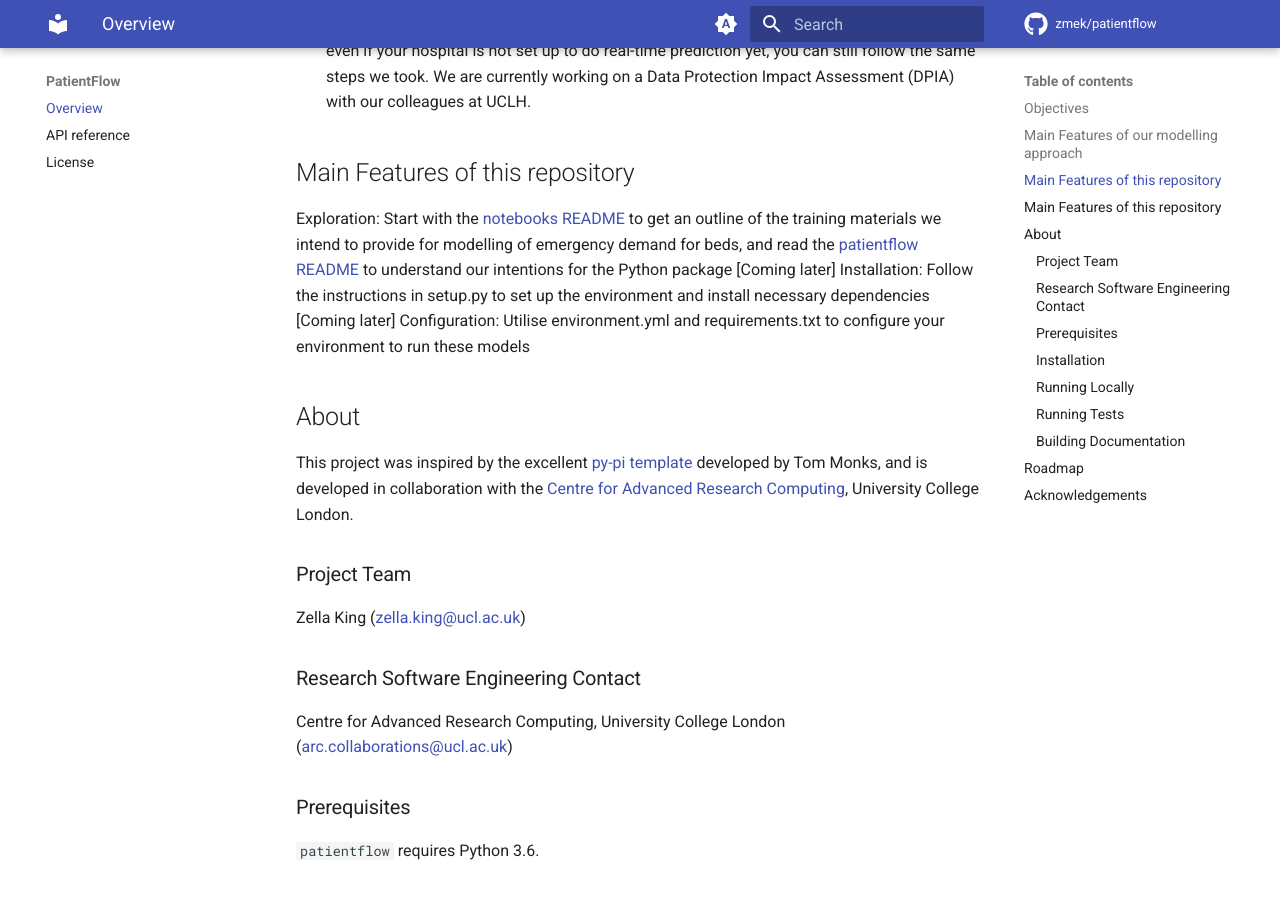
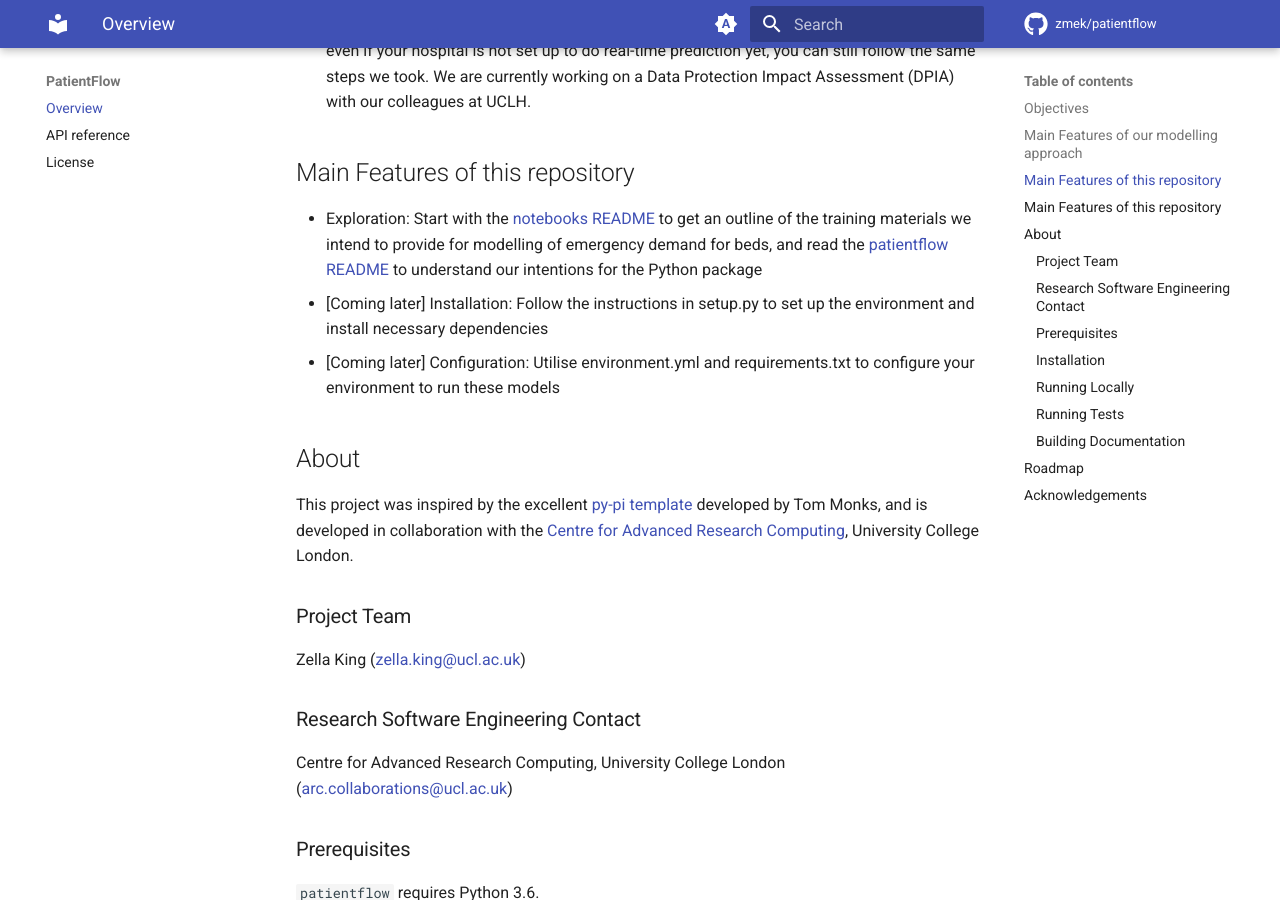
Before and after one commit to zmek/patientflow, an MkDocs documentation site: the page built from docs/index.md, in a window 1280 px wide and 900 px high, scrolled down 1653 px. Built offline with MkDocs 1.6.1 and Material for MkDocs 9.7.7, drawn with Linux system fonts in a browser that asks for light colours; comment, search, counter and statistics services are not loaded.

```diff
--- a/README.md
+++ b/README.md
@@ -54,9 +54,9 @@ Please note that you are looking at this repo prior to its first release. It is
 
 ## Main Features of this repository
 
-Exploration: Start with the [notebooks README](notebooks/README.md) to get an outline of the training materials we intend to provide for modelling of emergency demand for beds, and read the [patientflow README](src/patientflow/README.md) to understand our intentions for the Python package
-[Coming later] Installation: Follow the instructions in setup.py to set up the environment and install necessary dependencies
-[Coming later] Configuration: Utilise environment.yml and requirements.txt to configure your environment to run these models
+- Exploration: Start with the [notebooks README](notebooks/README.md) to get an outline of the training materials we intend to provide for modelling of emergency demand for beds, and read the [patientflow README](src/patientflow/README.md) to understand our intentions for the Python package
+- [Coming later] Installation: Follow the instructions in setup.py to set up the environment and install necessary dependencies
+- [Coming later] Configuration: Utilise environment.yml and requirements.txt to configure your environment to run these models
 
 ## About
 
```
Also changed, not shown: docs/notebooks/README.md (line endings or trailing spaces).
